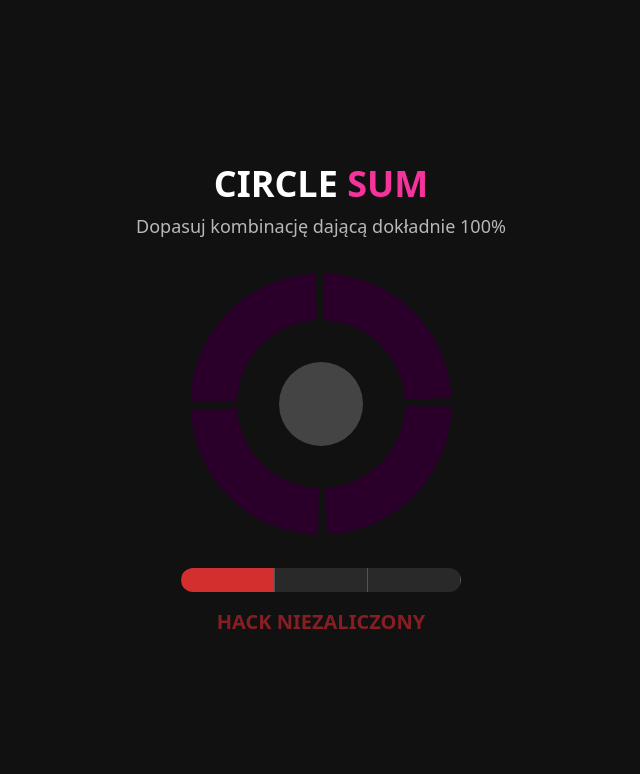
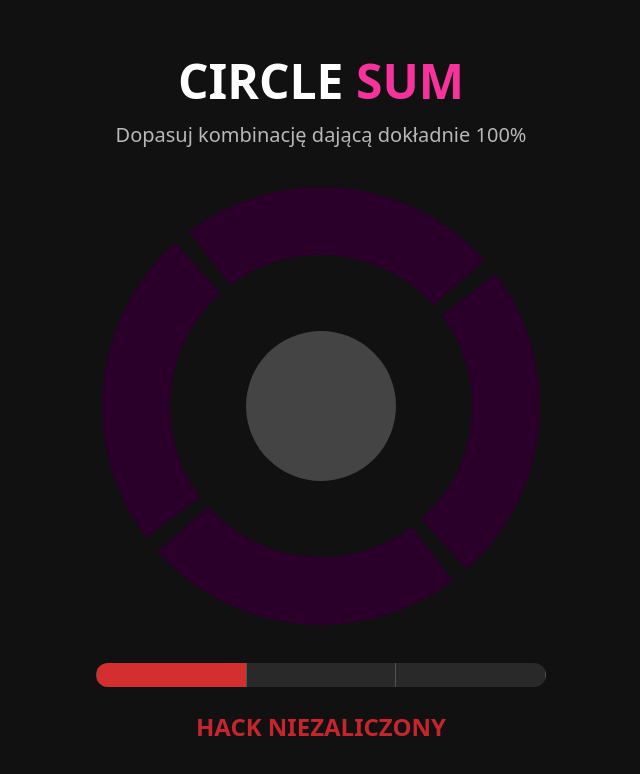
Before and after one commit to tonieninja/tonieninja.github.io, a React (Vite) app: page / in a window 1280 px wide. Shown: the top 774 px of the page, without its empty margins (319-959 px from the left). Built offline with nearby package versions, Linux system fonts and the light colour scheme.

Commit message:
Last Fix

```diff
--- a/src/App.jsx
+++ b/src/App.jsx
@@ -1,10 +1,10 @@
-import React from 'react';
-import CircleSumGame from './CircleSumGame';
+import React from 'react'
+import CircleSumGame from './CircleSumGame'
 
 export default function App() {
   return (
-    <div className="h-screen w-screen bg-[#111] flex items-center justify-center overflow-hidden">
+    <div className="h-screen overflow-hidden">
       <CircleSumGame />
     </div>
-  );
+  )
 }
--- a/src/CircleSumGame.jsx
+++ b/src/CircleSumGame.jsx
@@ -1,16 +1,15 @@
-
 import React, { useEffect, useState, useRef } from 'react';
 import { motion } from 'framer-motion';
 
 const TOTAL = 4;
-const OUTER_R = 140;
-const INNER_R_SEG = 90;
-const INNER_R_FILL = 45;
-const OFFSET_BASE = 16;
-const MAX_TOTAL = 150;
+const OUTER_R = 220;
+const INNER_R_SEG = 150;
+const INNER_R_FILL = 75;
+const OFFSET_BASE = 20;
 const GAP = 4;
-const CYCLE_TIME = 4500; // 5s
+const CYCLE_TIME = 5000;
 const MAX_CYCLES = 3;
+
 
 const COLOR_IDLE = '#2a002a';
 const COLOR_ACTIVE = '#c21065';
@@ -37,6 +36,17 @@ function describeDonutSlice(cx, cy, rOuter, rInner, startDeg, endDeg) {
   ].join(' ');
 }
 
+function randomPartition(count, total) {
+  const cuts = Array.from({ length: count - 1 }, () => Math.random());
+  cuts.push(0, 1);
+  cuts.sort();
+  const parts = [];
+  for (let i = 1; i < cuts.length; i++) {
+    parts.push((cuts[i] - cuts[i - 1]) * total);
+  }
+  return parts;
+}
+
 function shuffleArray(array) {
   for (let i = array.length - 1; i > 0; i--) {
     const j = Math.floor(Math.random() * (i + 1));
@@ -60,12 +70,10 @@ export default function CircleSumGame() {
   const progressRef = useRef(null);
 
   const setupGame = () => {
-    // resetujemy failure przy starcie każdej rundy
     setFailed(false);
     setCorrect(false);
     setProgress(0);
 
-    // generujemy segmenty
     const offset = Math.random() * 360;
     const slice = 360 / TOTAL;
     const segments = Array.from({ length: TOTAL }, (_, i) => ({
@@ -74,78 +82,51 @@ export default function CircleSumGame() {
     }));
     setSegs(segments);
 
-    // generujemy wartości
-    const subsetCount = Math.floor(Math.random() * TOTAL) + 1;
-    const cuts = [0];
-    for (let i = 0; i < subsetCount - 1; i++) cuts.push(Math.random() * 100);
-    cuts.push(100);
-    cuts.sort((a, b) => a - b);
-    const base = cuts.slice(1).map((c, i) => Math.floor(c - cuts[i]));
-    let leftover = 100 - base.reduce((a, b) => a + b, 0);
-    const idxs = shuffleArray(base.map((_, i) => i));
-    for (let i = 0; i < leftover; i++) base[idxs[i % idxs.length]]++;
+    const positivesCount = Math.floor(Math.random() * TOTAL) + 1;
+    const positives = randomPartition(positivesCount, 100).map(v => Math.round(v));
 
-    const extrasCount = TOTAL - subsetCount;
-    const extras = [];
-    if (extrasCount > 0) {
-      const maxExtra = MAX_TOTAL - 100;
-      const cuts2 = [0];
-      for (let i = 0; i < extrasCount - 1; i++) cuts2.push(Math.random() * maxExtra);
-      cuts2.push(maxExtra);
-      cuts2.sort((a, b) => a - b);
-      const base2 = cuts2.slice(1).map((c, i) => Math.floor(c - cuts2[i]));
-      let leftover2 = maxExtra - base2.reduce((a, b) => a + b, 0);
-      const idxs2 = shuffleArray(base2.map((_, i) => i));
-      for (let i = 0; i < leftover2; i++) base2[idxs2[i % idxs2.length]]++;
-      extras.push(...base2);
-    }
+    const negativesCount = TOTAL - positivesCount;
+    const negatives = Array.from({ length: negativesCount }, () =>
+      -Math.round( Math.random() * 50 )
+    );
 
-    setValues(shuffleArray([...base, ...extras]));
+    setValues(shuffleArray([...positives, ...negatives]));
     setSel(Array(TOTAL).fill(false));
     setSum(0);
     setIsBad(false);
   };
 
-  // Start nowej rundy
   useEffect(() => {
     if (cycle < MAX_CYCLES && !success) setupGame();
   }, [cycle]);
 
-  // Timer każdej rundy, powiązany z 'cycle' i 'correct'
   useEffect(() => {
     if (progressRef.current) cancelAnimationFrame(progressRef.current);
-
     const start = Date.now();
     const tick = () => {
       const elapsed = Date.now() - start;
       setProgress(Math.min(elapsed / CYCLE_TIME, 1));
-
       if (elapsed < CYCLE_TIME) {
         progressRef.current = requestAnimationFrame(tick);
       } else if (!correct) {
-        // upłynął czas bez poprawnej odpowiedzi
         setFailed(true);
       }
     };
-
     progressRef.current = requestAnimationFrame(tick);
     return () => cancelAnimationFrame(progressRef.current);
   }, [cycle, correct]);
 
-  // Sprawdzanie sumy, przejście do następnej rundy lub zakończenie
   useEffect(() => {
     const currentSum = sel.reduce((acc, v, i) => acc + (v ? values[i] : 0), 0);
     setSum(currentSum);
-    setIsBad(currentSum > 100);
+    setIsBad(currentSum > 100 || currentSum < 0);
 
     if (currentSum === 100 && !correct) {
       setCorrect(true);
       setTimeout(() => {
         setCompletedCycles(prev => {
           const updated = [...prev, cycle];
-          if (updated.length === MAX_CYCLES) {
-            setSuccess(true);
-          }
+          if (updated.length === MAX_CYCLES) setSuccess(true);
           return updated;
         });
         setCycle(prev => prev + 1);
@@ -160,17 +141,13 @@ export default function CircleSumGame() {
   };
 
   return (
-    <div className="flex flex-col items-center justify-center h-screen overflow-hidden bg-[#111] text-white">
-      <h1 className="text-4xl font-bold mb-2">
-        CIRCLE <span className="text-pink-500">SUM</span>
-      </h1>
-      <p className="text-lg text-white/70 mb-6">
-        Dopasuj kombinację dającą dokładnie 100%
-      </p>
+    <div className="flex flex-col items-center justify-center h-screen bg-[#111] text-white">
+      <h1 className="text-5xl font-bold mb-4">CIRCLE <span className="text-pink-500">SUM</span></h1>
+      <p className="text-xl text-white/70 mb-8">Dopasuj kombinację dającą dokładnie 100%</p>
 
-      <div className="relative w-[280px] h-[280px]">
+      <div className="relative w-[450px] h-[450px]">
         <motion.svg
-          viewBox="0 0 300 300"
+          viewBox="0 0 450 450"
           className="absolute inset-0"
           animate={{ rotate: 360 }}
           transition={{ repeat: Infinity, duration: 8, ease: 'linear' }}
@@ -179,19 +156,17 @@ export default function CircleSumGame() {
           {segs.map((s, i) => {
             const mid = (s.start + s.end) / 2;
             const rad = (mid - 90) * (Math.PI / 180);
-            const move = sel[i]
-              ? OFFSET_BASE * (isBad ? 1.5 : 1)
-              : 0;
+            const move = sel[i] ? OFFSET_BASE * (isBad ? 1.5 : 1) : 0;
             const dx = Math.cos(rad) * move;
             const dy = Math.sin(rad) * move;
-
             return (
               <path
                 key={i}
-                d={describeDonutSlice(150, 150, OUTER_R, INNER_R_SEG, s.start % 360, s.end % 360)}
-                fill={sel[i]
-                  ? (correct ? COLOR_OK : COLOR_ACTIVE)
-                  : COLOR_IDLE}
+                d={describeDonutSlice(225, 225, OUTER_R, INNER_R_SEG, s.start % 360, s.end % 360)}
+                fill={sel[i] ? (correct ? COLOR_OK : COLOR_ACTIVE) : COLOR_IDLE}
+                stroke="#111"
+                strokeWidth="2"
+                strokeLinecap="round"
                 onClick={() => toggle(i)}
                 className="cursor-pointer hover:opacity-80 transition-transform"
                 style={{ transform: `translate(${dx}px,${dy}px)` }}
@@ -199,40 +174,31 @@ export default function CircleSumGame() {
             );
           })}
 
-          <circle cx={150} cy={150} r={INNER_R_FILL} fill="#444" />
+          <circle cx={225} cy={225} r={INNER_R_FILL} fill="#444" />
           <circle
-            cx={150}
-            cy={150}
-            r={(Math.min(sum, MAX_TOTAL) / 100) * INNER_R_FILL}
+            cx={225}
+            cy={225}
+            r={(Math.min(Math.max(sum, 0), 100) / 100) * INNER_R_FILL}
             fill={correct ? COLOR_OK : isBad ? COLOR_BAD : COLOR_ACTIVE}
             className="transition-all duration-300"
           />
         </motion.svg>
       </div>
 
-      <div className="mt-6 w-[280px] h-6 bg-white/10 rounded-full overflow-hidden flex">
-        {Array(MAX_CYCLES).fill(0).map((_, i) => {
+      <div className="mt-8 w-[450px] h-6 bg-white/10 rounded-full overflow-hidden flex">
+        {Array(MAX_CYCLES).fill().map((_, i) => {
           const bgColor = failed
             ? COLOR_BAD
             : completedCycles.includes(i)
             ? COLOR_OK
             : COLOR_ACTIVE;
-
           return (
-            <div
-              key={i}
-              className="relative flex-1 h-full border-l border-white/20 last:border-r"
-            >
+            <div key={i} className="relative flex-1 h-full border-l border-white/20 last:border-r">
               <motion.div
                 key={`${cycle}-${i}`}
                 initial={{ backgroundColor: bgColor }}
                 animate={{
-                  width:
-                    cycle === i
-                      ? `${progress * 100}%`
-                      : completedCycles.includes(i)
-                      ? '100%'
-                      : '0%',
+                  width: cycle === i ? `${progress * 100}%` : completedCycles.includes(i) ? '100%' : '0%',
                   backgroundColor: bgColor,
                 }}
                 transition={{ duration: 0.2 }}
@@ -243,16 +209,8 @@ export default function CircleSumGame() {
         })}
       </div>
 
-      {failed && (
-        <p className="mt-4 text-xl text-red-500 font-bold animate-pulse">
-          HACK NIEZALICZONY
-        </p>
-      )}
-      {success && (
-        <p className="mt-4 text-xl text-green-500 font-bold animate-pulse">
-          HACK ZALICZONY
-        </p>
-      )}
+      {failed && <p className="mt-6 text-2xl text-red-500 font-bold animate-pulse">HACK NIEZALICZONY</p>}
+      {success && <p className="mt-6 text-2xl text-green-500 font-bold animate-pulse">HACK ZALICZONY</p>}
     </div>
   );
 }
```
